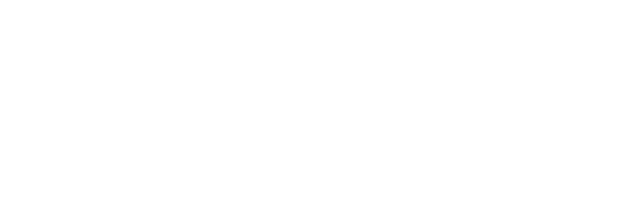
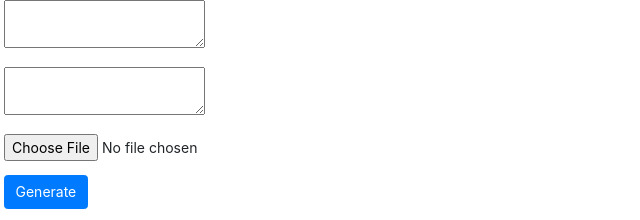
Before and after one commit to kushiiiiiiiiya/Meme-Generator, a plain HTML site: page index.html in a window 1280 px wide. Shown: the whole page, without its empty margins (0-640 px from the left). Drawn offline with nearby package versions, Linux system fonts and the light colour scheme.

Commit message:
add text fields and buttons

```diff
--- a/index.html
+++ b/index.html
@@ -5,8 +5,27 @@
     <meta name="viewport" content="width=device-width, initial-scale=1.0">
     <meta http-equiv="X-UA-Compatible" content="ie=edge">
     <title>Meme-Generator</title>
+    <link rel="stylesheet" href="./meme-generator.css">
+    <link rel="stylesheet" href="https://stackpath.bootstrapcdn.com/bootstrap/4.4.1/css/bootstrap.min.css" integrity="sha384-Vkoo8x4CGsO3+Hhxv8T/Q5PaXtkKtu6ug5TOeNV6gBiFeWPGFN9MuhOf23Q9Ifjh" crossorigin="anonymous">
+
 </head>
 <body>
+    <p>
+        <textarea id="top-text"></textarea>
+    </p>
+    <p>
+            <textarea id="bottom-text"></textarea>
+    </p>
+    <p>
+        <input  type="file" id="image-input" accept="images/*">
+    </p>
+    <p>
+        <button class="btn btn-primary" id="generate-btn">Generate</button>
+    </p>
+    <p>
+        <canvas id-"meme-canvas"></canvas>
+    </p>
     <script src="meme-generator.js"></script>
+
 </body>
 </html>
--- a/meme-generator.css
+++ b/meme-generator.css
@@ -0,0 +1,17 @@
+.body{
+    padding: 0%;
+    margin: auto;
+}
+:root{
+    font-family: Arial, Helvetica, sans-serif;
+    font-size: 14px;
+}
+*{
+    font:inherit;
+}
+p{
+    margin-left: 4px;
+}
+textarea {
+    resize: none;
+  }
```
